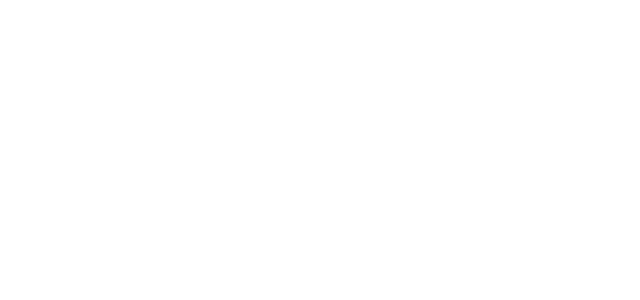
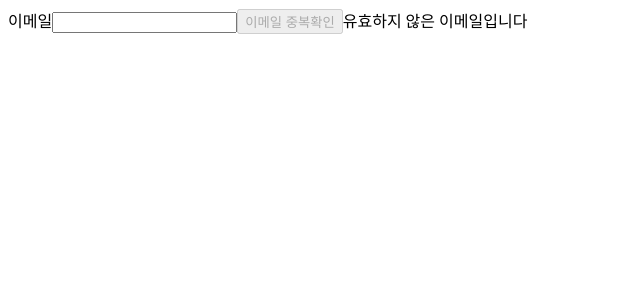
Before and after one commit to s2lululala/react-signup-form, a React (Create React App) app: page / in a window 1280 px wide. Shown: the top 300 px of the page, without its empty margins (0-640 px from the left). Built offline with nearby package versions, Linux system fonts and the light colour scheme.

Commit message:
✨ Add email element

```diff
--- a/src/App.tsx
+++ b/src/App.tsx
@@ -1,6 +1,9 @@
+import Signup from "./pages/Signup";
+
 function App() {
   return (
     <div className="App">
+      <Signup />
     </div>
   );
 }
--- /dev/null
+++ b/src/pages/Signup.tsx
@@ -0,0 +1,31 @@
+import { useState } from "react";
+
+function Signup() {
+  const [email, setEmail] = useState("");
+  const [isValidEmail, setIsValidEmail] = useState(false);
+  const [emailCheck, setEmailCheck] = useState(false);
+  const emailReg = /^[0-9a-zA-Z]([-_\.]?[0-9a-zA-Z])*@[0-9a-zA-Z]([-_\.]?[0-9a-zA-Z])*\.[a-zA-Z]{2,3}$/i;
+
+  function checkEmail() {
+    console.log(`Email is ${email}`);
+    setEmailCheck(true);
+  }
+
+  return(
+    <div>
+      <div>
+        이메일
+        <input
+          type="text"
+          value={email}
+          onChange={(e) => {setEmail(e.target.value); emailReg.test(e.target.value) ? setIsValidEmail(true) : setIsValidEmail(false);}}
+          disabled={emailCheck ? true : false}
+        />
+        <button disabled={!emailCheck && isValidEmail ? false : true} onClick={checkEmail}>이메일 중복확인</button>
+        {isValidEmail ? emailCheck? "인증되었습니다" : "유효한 이메일입니다" : "유효하지 않은 이메일입니다"}
+      </div>
+    </div>
+  )
+}
+
+export default Signup;
```
